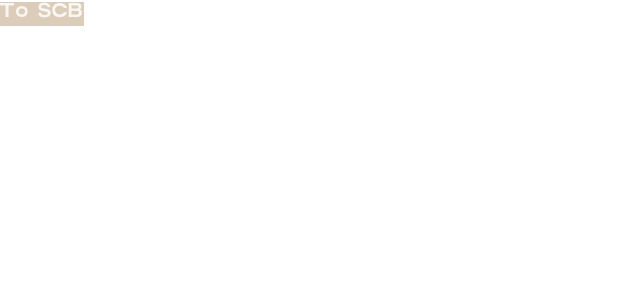
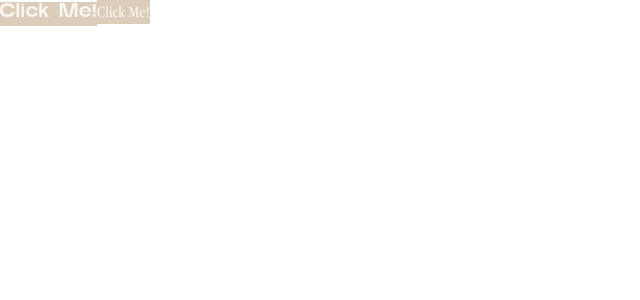
Before and after one commit to SAMAHAN-Systems-Development/samahan-at-the-get-go, a Next.js app: page / in a window 1280 px wide. Shown: the top 300 px of the page, without its empty margins (0-640 px from the left). Built offline with nearby package versions, Linux system fonts and the light colour scheme.

Commit message:
feat: added Officer Card, initial commit

```diff
--- a/src/app/SamahanCentralBoard/page.tsx
+++ /dev/null
@@ -1,5 +0,0 @@
-const SamahanCentralBoard = () => {
-  return <>SCB</>;
-};
-
-export default SamahanCentralBoard;
--- a/src/components/Home/HomePage.tsx
+++ b/src/components/Home/HomePage.tsx
@@ -1,15 +1,23 @@
 import type { FC } from "react";
 import React from "react";
-import Link from "next/link";
 
 import Button from "@/components/ui/Button";
 
 const HomePage: FC = () => {
   return (
     <>
-      <Link href="/SamahanCentralBoard">
-        <Button className="font-artega bg-beige text-white">To SCB</Button>
-      </Link>
+      <Button
+        href="https://www.samahan.addu.edu.ph/"
+        className="font-artega bg-beige text-white"
+      >
+        Click Me!
+      </Button>
+      <Button
+        href="https://www.samahan.addu.edu.ph/"
+        className="font-appleGaramound bg-beige text-white"
+      >
+        Click Me!
+      </Button>
     </>
   );
 };
--- a/src/components/ui/OfficerCard.tsx
+++ b/src/components/ui/OfficerCard.tsx
@@ -1,7 +1,7 @@
 import React from "react";
 import Image from "next/image";
 
-interface SCBOfficerCardProps {
+interface OfficerCardProps {
   firstName: string;
   lastName: string;
   position: string;
@@ -9,7 +9,7 @@ interface SCBOfficerCardProps {
   link: string;
 }
 
-const SCBOfficerCard: React.FC<SCBOfficerCardProps> = ({
+const OfficerCard: React.FC<OfficerCardProps> = ({
   firstName,
   lastName,
   position,
@@ -39,4 +39,4 @@ const SCBOfficerCard: React.FC<SCBOfficerCardProps> = ({
   );
 };
 
-export default SCBOfficerCard;
+export default OfficerCard;
```
